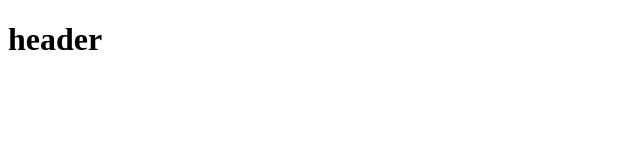
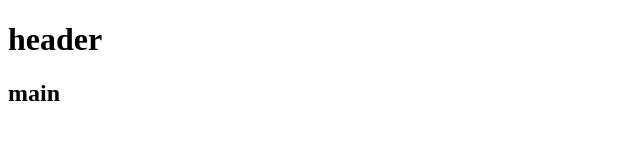
Before and after one commit to AbolfazlAbdi90/aboly_shop, a plain HTML site: page header.html in a window 1280 px wide. Shown: the full height of the page, 0-640 px from the left. Drawn offline with Linux system fonts and the light colour scheme.

Commit message:
we create the main of the main page

```diff
--- a/header.html
+++ b/header.html
@@ -9,5 +9,9 @@
     <header>
         <h1>header</h1>
     </header>
+
+    <main>
+        <h2>main</h2>
+    </main>
 </body>
 </html>
```
